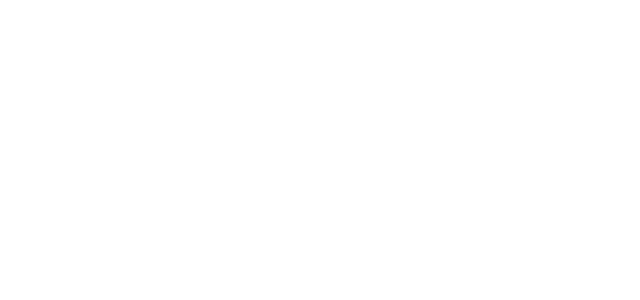
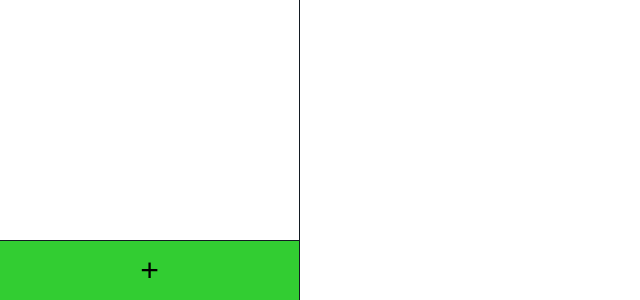
Before and after one commit to pkunzipula/OLDEstuffs.lol, a React (Create React App) app: page / in a window 1280 px wide. Shown: the part 500-800 px from the top of the page, without its empty margins (0-640 px from the left). Built offline with nearby package versions, Linux system fonts and the light colour scheme; a web font is replaced by a local one.

Commit message:
Chapter 15 done
Good job

```diff
--- a/package.json
+++ b/package.json
@@ -3,6 +3,7 @@
   "version": "0.1.0",
   "private": true,
   "dependencies": {
+    "@emotion/core": "^10.0.17",
     "idb": "^4.0.4",
     "reach-router": "0.0.0",
     "react": "^16.9.0",
--- a/src/App.js
+++ b/src/App.js
@@ -20,7 +20,7 @@
 
 const initStuffs = async () => {
   const [db, storeName] = await initDatabase();
-  const tx = db.transaction(storeName, "readonly");
+  const tx = await db.transaction(storeName, "readonly");
   const stuffs = await tx.objectStore(storeName).getAll();
   await tx.done;
   return stuffs;
@@ -28,7 +28,7 @@
 
 const storeStuffs = async stuff => {
   const [db, storeName] = await initDatabase();
-  const tx = db.transaction(storeName, "readwrite");
+  const tx = await db.transaction(storeName, "readwrite");
   const stuffs = await tx.objectStore(storeName);
   await stuffs.put(stuff);
   await tx.done;
@@ -51,7 +51,9 @@
       {screen === "addStuffs" && (
         <AddStuffs setScreen={setScreen} storeStuffs={storeStuffs} />
       )}
-      {screen === "stuffs" && <StuffsList stuffs={stuffs} />}
+      {screen === "stuffs" && (
+        <StuffsList stuffs={stuffs} setScreen={setScreen} />
+      )}
     </div>
   );
 }
--- a/src/components/AddStuffs.js
+++ b/src/components/AddStuffs.js
@@ -5,6 +5,7 @@
   const [description, setDescription] = useState("");
   const saveStuffs = () => {
     storeStuffs({ title, description });
+    setScreen("stuffs");
   };
   const goHome = () => {
     setScreen("homepage");
--- /dev/null
+++ b/src/components/Stuffs/Detail.js
@@ -0,0 +1,27 @@
+import React from "react";
+
+/** @jsx jsx */
+import { css, jsx } from "@emotion/core";
+
+const Detail = ({ showStuffs, currentStuffs }) => (
+  <div
+    className="Detail"
+    css={css`
+          grid-area: main;
+          @media (max-width: 768px) {
+          display: ${showStuffs ? "none" : "block"};
+        `}
+  >
+    <h1
+      css={css`
+        padding-top: 40px;
+        padding-bottom: 40px;
+      `}
+    >
+      {currentStuffs.title}
+    </h1>
+    <p>{currentStuffs.description}</p>
+  </div>
+);
+
+export default Detail;
--- /dev/null
+++ b/src/components/Stuffs/SidebarDesktop.js
@@ -0,0 +1,84 @@
+import React from "react";
+
+/** @jsx jsx */
+import { css, jsx } from "@emotion/core";
+
+const SidebarDesktop = ({
+  stuffs,
+  showStuffs,
+  setShowStuffs,
+  setCurrentStuffs,
+  setScreen
+}) => (
+  <div
+    className="container"
+    css={css`
+      grid-area: sidebar-desktop;
+      height: 100%;
+      border-right: 1px solid #131a22;
+      text-align: left;
+      display: grid;
+      grid-template-rows: auto 60px;
+      @media (max-width: 768px) {
+        display: ${showStuffs ? "block" : "none"};
+      }
+    `}
+  >
+    <ul
+      className="List"
+      css={css`
+        list-style: none;
+        margin: 0;
+        padding: 0;
+      `}
+    >
+      {stuffs.map((stuff, index) => {
+        return (
+          <li
+            key={index}
+            css={css`
+              grid-area: main;
+              cursor: pointer;
+              padding: 20px;
+              border-bottom: 1px solid #131a22;
+              &:hover {
+                color: #febd69;
+                background-color: #131a22;
+              }
+            `}
+            onClick={() => {
+              setCurrentStuffs(stuff);
+              setShowStuffs(false);
+            }}
+          >
+            {stuff.title}
+          </li>
+        );
+      })}
+    </ul>
+    <div>
+      <button
+        onClick={() => setScreen("addStuffs")}
+        css={css`
+          text-align: center;
+          font-size: 2rem;
+          background: limegreen;
+          border: none;
+          border-top: 1px solid #131a22;
+          outline: none;
+          width: 100%;
+          height: 100%;
+          cursor: pointer;
+          &:hover {
+            background: #131a22;
+            color: #febd69;
+          }
+        `}
+      >
+        +
+      </button>
+    </div>
+  </div>
+);
+
+export default SidebarDesktop;
--- /dev/null
+++ b/src/components/Stuffs/SidebarMobile.js
@@ -0,0 +1,52 @@
+import React from "react";
+
+/** @jsx jsx */
+import { css, jsx } from "@emotion/core";
+
+const SidebarMobile = ({ setShowStuffs, showStuffs }) => (
+  <div
+    onClick={() => {
+      setShowStuffs(!showStuffs);
+    }}
+    css={ulStyle}
+  >
+    <span
+      css={css`
+        transform-origin: 0% 0%;
+      `}
+    ></span>
+    <span></span>
+    <span
+      css={css`
+        transform-origin: 0% 100%;
+      `}
+    ></span>
+  </div>
+);
+
+const ulStyle = css`
+  grid-area: sidebar-mobile;
+  border-right: 1px solid #131a22;
+  height: 100%;
+  text-align: left;
+  padding: 22px 0 0 22px;
+  cursor: pointer;
+  @media (min-width: 768px) {
+    display: none;
+  }
+  span {
+    display: block;
+    width: 33px;
+    height: 4px;
+    margin-bottom: 5px;
+    position: relative;
+    background: #131a22;
+    border-radius: 3px;
+    z-index: 1;
+    transform-origin: 4px 0px;
+    transition: transform 0.5s cubic-bezier(0.77, 0.2, 0.05, 1),
+      background 0.5s cubic-bezier(0.77, 0.2, 0.05, 1), opacity 0.55s ease;
+  }
+`;
+
+export default SidebarMobile;
--- a/src/components/StuffsList.js
+++ b/src/components/StuffsList.js
@@ -1,14 +1,42 @@
-import React from "react";
+import React, { useState } from "react";
+import Detail from "./Stuffs/Detail";
+import SidebarMobile from "./Stuffs/SidebarMobile";
+import SidebarDesktop from "./Stuffs/SidebarDesktop";
 
-const StuffsList = ({ stuffs }) => {
+/** @jsx jsx */
+import { css, jsx } from "@emotion/core";
+
+const StuffsList = ({ stuffs, setScreen }) => {
+  const [showStuffs, setShowStuffs] = useState("false");
+  const [currentStuffs, setCurrentStuffs] = useState({});
+
   return (
-    <div className="StuffsList">
-      <ul className="List">
-        {stuffs.map((stuff, index) => {
-          return <li key={index}>{stuff.title}</li>;
-        })}
-      </ul>
-      <div className="Detail"></div>
+    <div
+      className="StuffsList"
+      css={css`
+        display: grid;
+        grid-template-columns: 300px auto;
+        grid-template-areas: "sidebar-desktop main";
+        width: 100vw;
+        height: 100vh;
+        color: #131a22;
+        @media (max-width: 768px) {
+          grid-template-columns: 80px auto;
+          grid-template-areas: "sidebar-mobile ${
+            showStuffs ? "sidebar-desktop" : "main"
+          }";
+        }
+      `}
+    >
+      <SidebarDesktop
+        stuffs={stuffs}
+        setShowStuffs={setShowStuffs}
+        showStuffs={showStuffs}
+        setCurrentStuffs={setCurrentStuffs}
+        setScreen={setScreen}
+      />
+      <SidebarMobile setShowStuffs={setShowStuffs} showStuffs={showStuffs} />
+      <Detail showStuffs={showStuffs} currentStuffs={currentStuffs} />
     </div>
   );
 };
```
Also changed, not shown: 1 other file (tests, documents, lock files or other folders).
